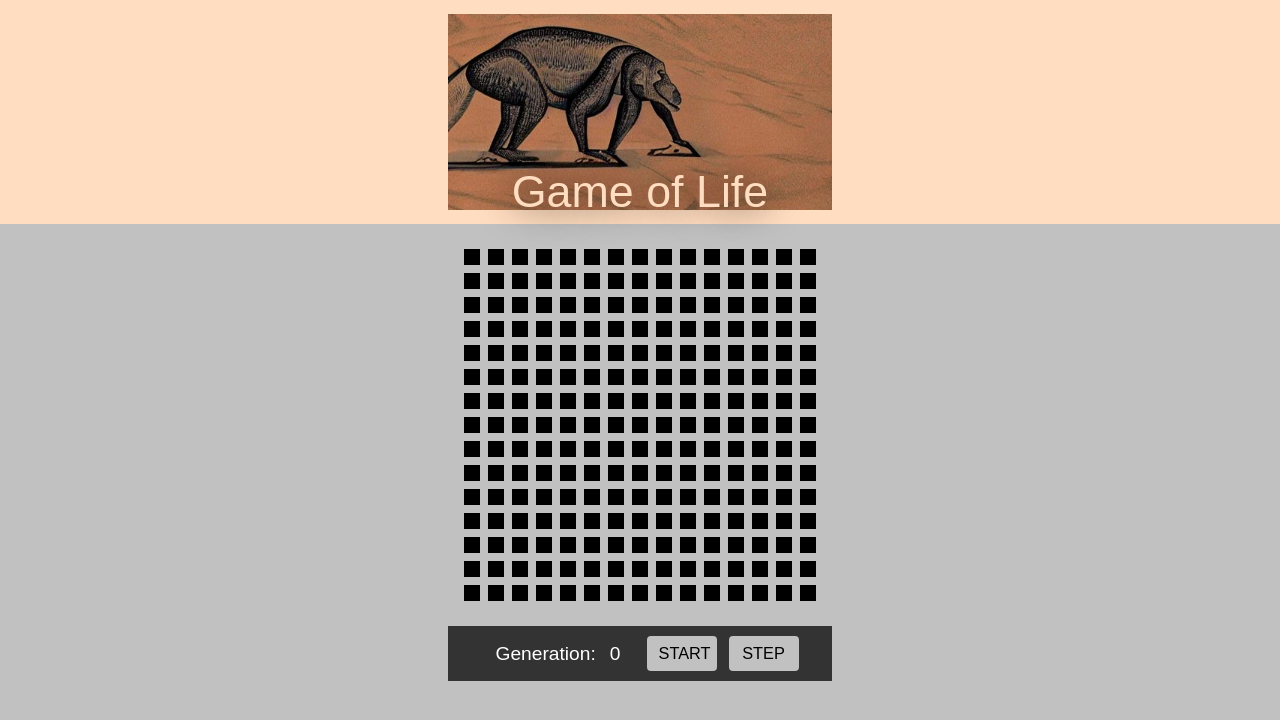
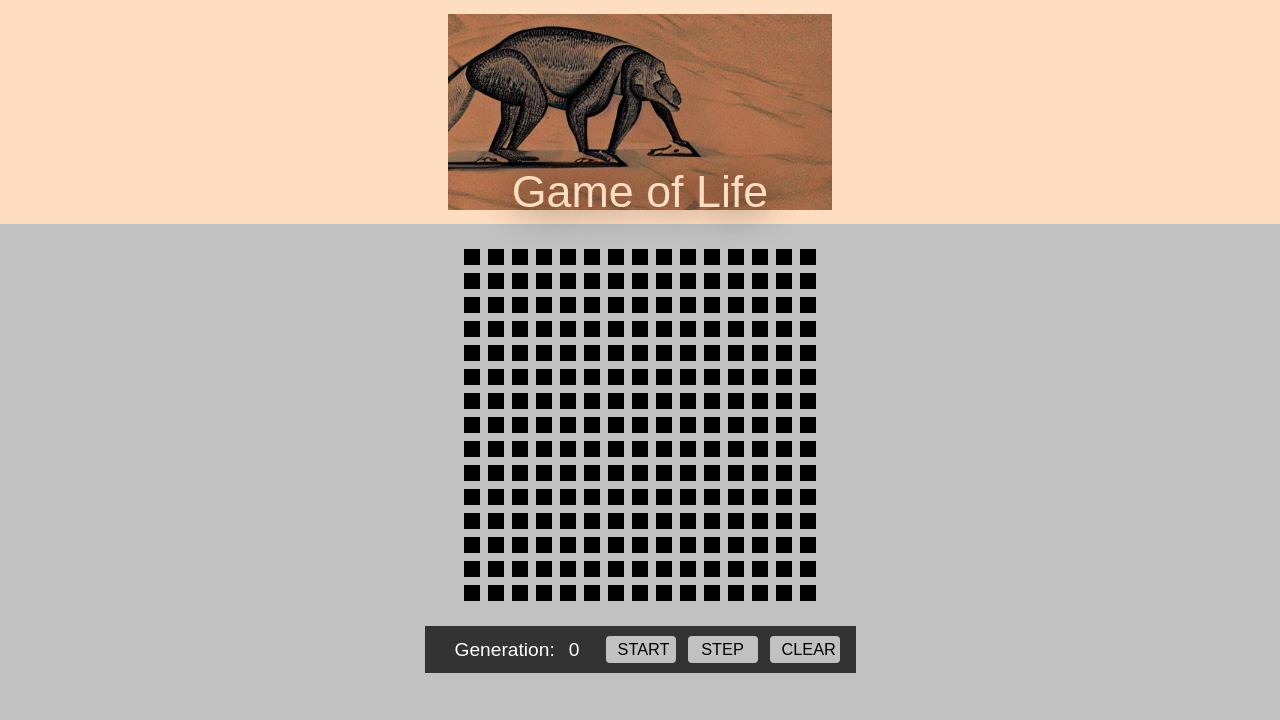
Before and after one commit to mpjovanovich/life_react, a React (Vite) app: page / in a window 1280 px wide. Shown: the top 720 px of the page. Built offline with nearby package versions, Linux system fonts and the light colour scheme; a web font is replaced by a local one.

Commit message:
disable buttons

```diff
--- a/src/App.tsx
+++ b/src/App.tsx
@@ -4,6 +4,7 @@ import Life from './Life'
 
 // TODO:
 // * Add a reset button.
+// * Disable all other buttons and functionality if the timer is running.
 // * Better font for title. Something script-ish.
 // * Get AI to gen icons for the cells; make sure they're in a good format and file size
 // is small.
@@ -74,8 +75,8 @@ const App:React.FC = () => {
                 <span className="float-right" style={{fontWeight: `${timerId ? "bold" : "normal"}`}}>{life.generation}</span>
             </div>
             <button id="timer-button" className={`${timerId && "running-button"}`} onClick={() => {handleTimerToggle();}}>{timerText}</button>
-            <button id="step-button" onClick={() => {life.step(); setGameState(life.board);}}>STEP</button>
-            {/* <button id="reset-button" onClick={() => {life.resetBoard(); setGameState(life.board);}}>CLEAR</button> */}
+            <button disabled={timerId != null} id="step-button" onClick={() => {life.step(); setGameState(life.board);}}>STEP</button>
+            <button disabled={timerId != null} id="reset-button" onClick={() => { /*TODO*/; setGameState(life.board);}}>CLEAR</button>
         </div>
     </div>
 </>
--- a/src/index.css
+++ b/src/index.css
@@ -100,7 +100,7 @@ h1 {
     cursor: pointer;
     font-family: Calibri_bold, sans-serif;
     font-size: .85em;
-    padding: 8px 12px;
+    padding: 4px 12px;
     width: 70px;
 }
 
```
